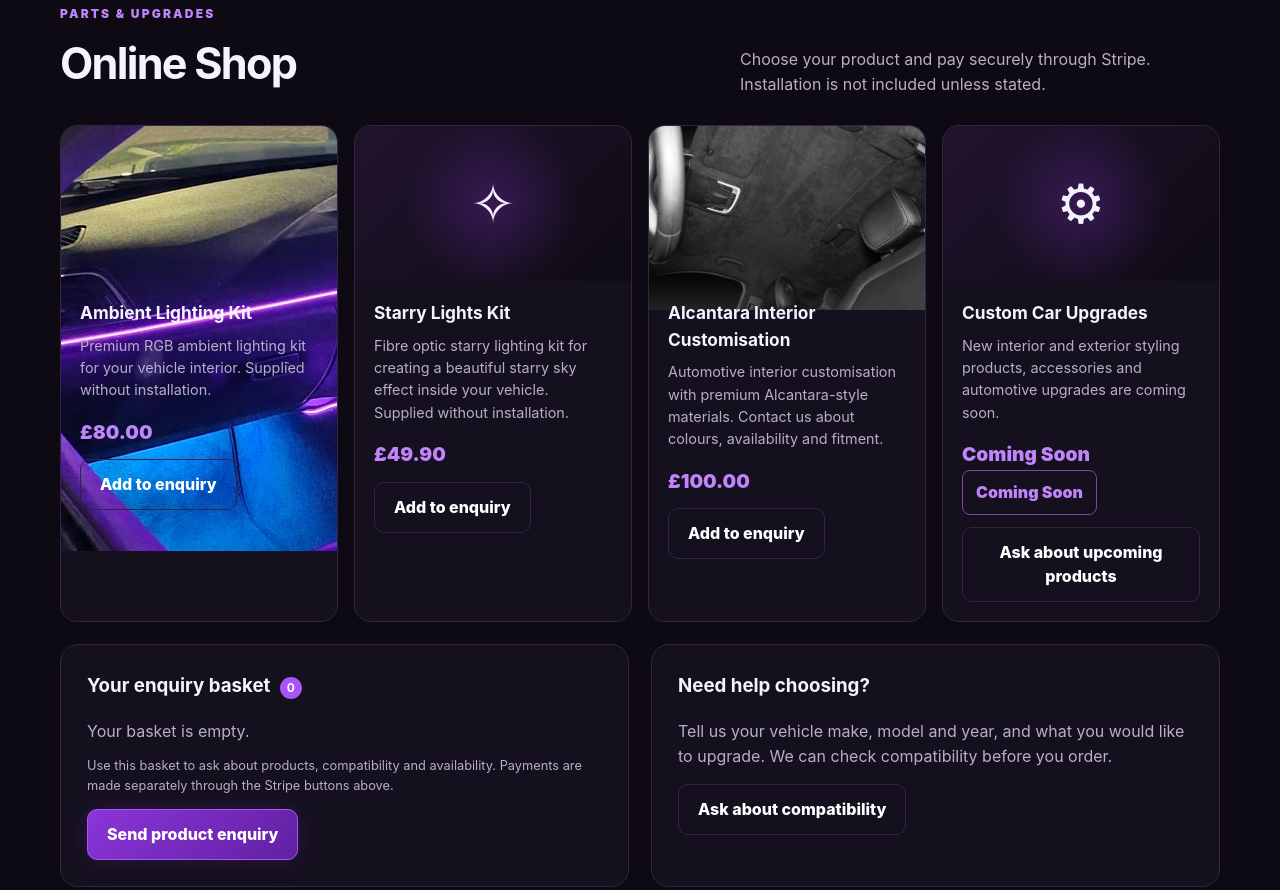
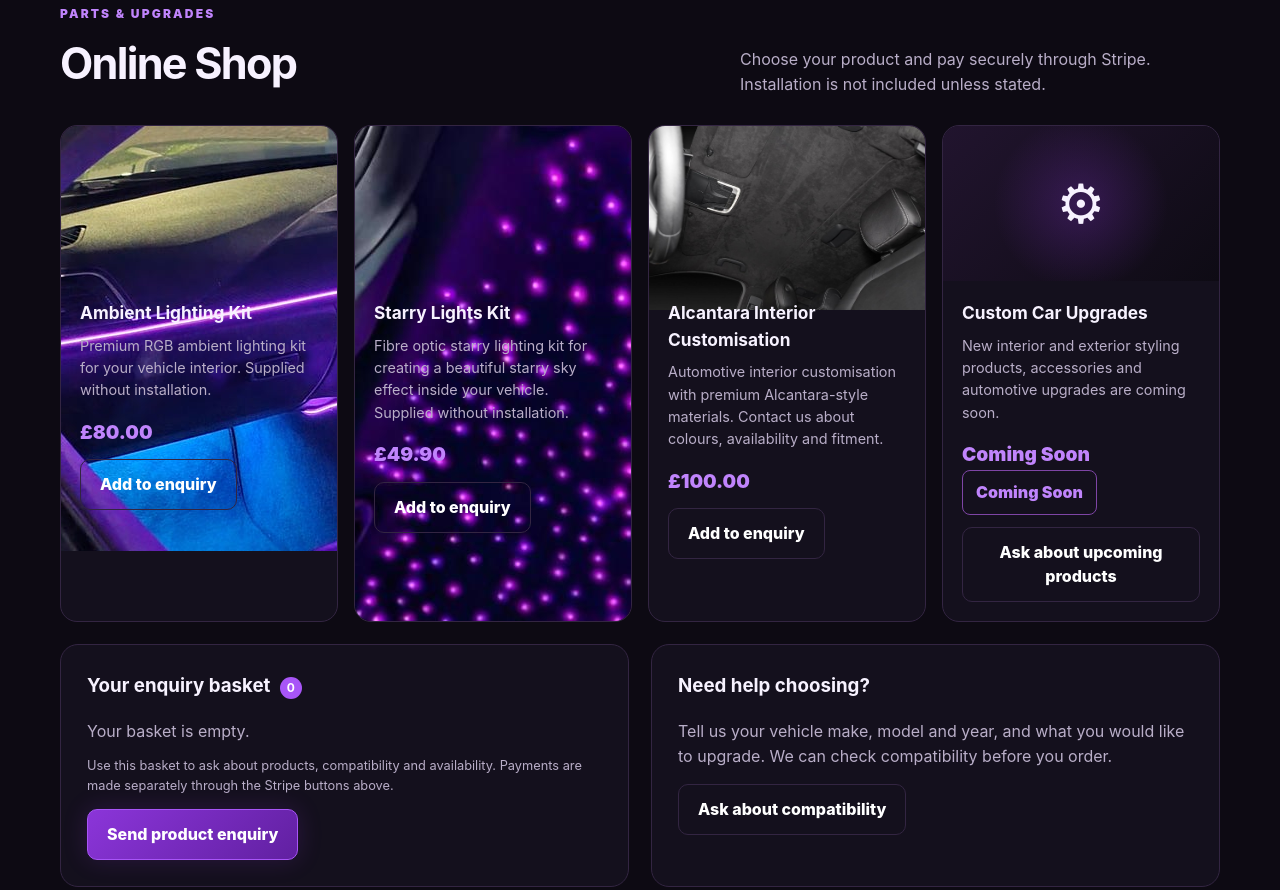
Before and after one commit to RichardsDetailing/-richards-detailing, a plain HTML site: page index.html in a window 1280 px wide. Shown: the part 1440-2330 px from the top of the page. Drawn offline with Linux system fonts and the light colour scheme.

Commit message:
Update index.html

```diff
--- a/index.html
+++ b/index.html
@@ -212,12 +212,17 @@
   </div>
 </article>
 
+
 <!-- STARRY LIGHTS - £49.90 -->
 <article class="card">
-          <div class="visual">✧</div>
+  <div class="visual">
+    <img src="7724E9CC-7AB4-4CB3-8C3E-B916A328359F.jpeg" alt="Starry fibre optic car headliner">
+  </div>
+
   <div class="card-body">
     <h3>Starry Lights Kit</h3>
     <p>Fibre optic starry lighting kit for creating a beautiful starry sky effect inside your vehicle. Supplied without installation.</p>
+
     <div class="price">£49.90</div>
 
     <stripe-buy-button
@@ -225,9 +230,12 @@
       publishable-key="pk_live_51UcnBO2Ye2R0brBFTMIQ4BevkMUOhNWJCzULQ1JVtMeIRrwD8hCFh7DmUBBzJJPU0pRqhRqK9ispHCSpr9R10Jw700MnN0hlWh">
     </stripe-buy-button>
 
-            <button class="btn secondary add" data-name="Starry Lights Kit - £49.90">Add to enquiry</button>
+    <button class="btn secondary add" data-name="Starry Lights Kit - £49.90">
+      Add to enquiry
+    </button>
   </div>
 </article>
+
 
 
 
```
Lines whose indentation alone changed are shown as unchanged.
